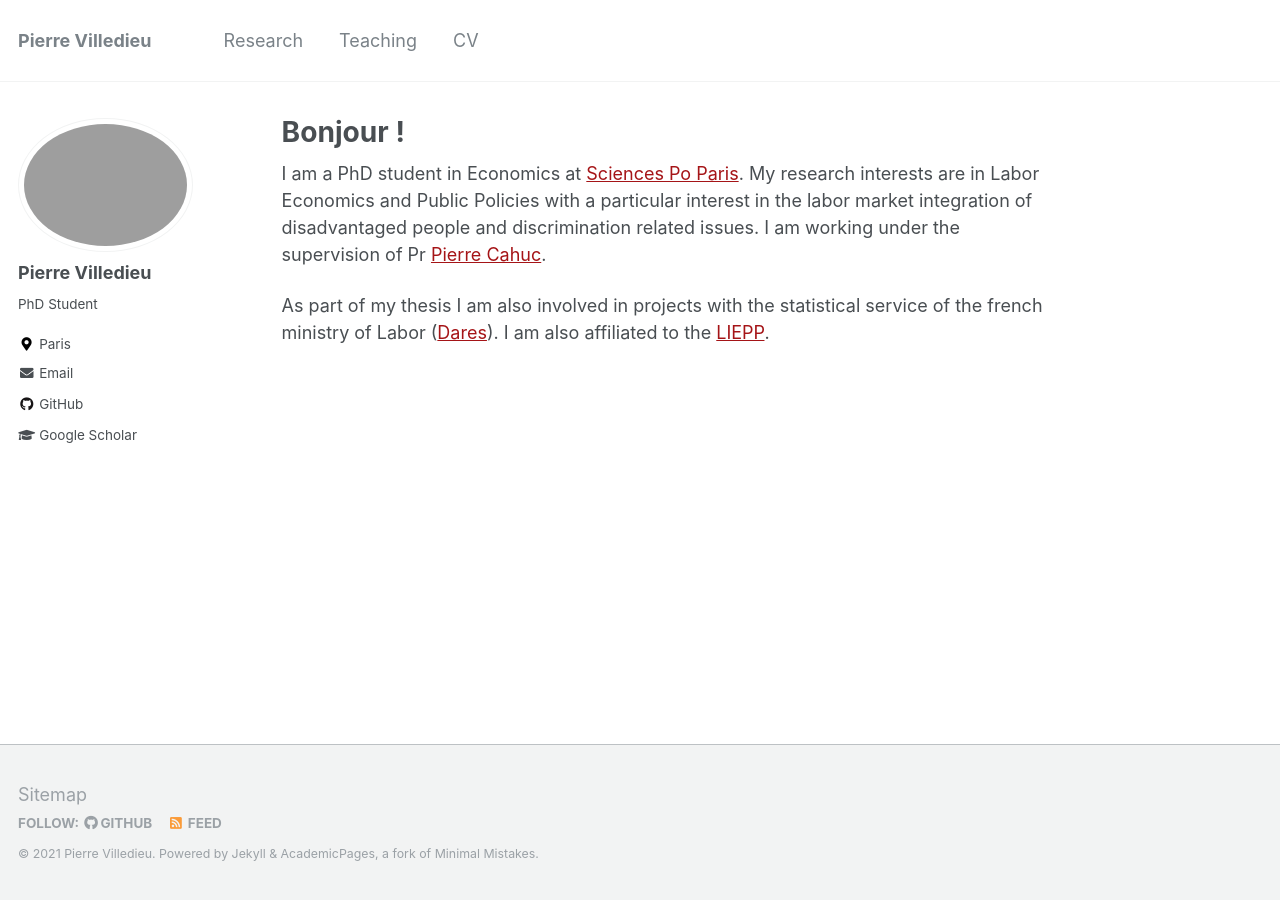
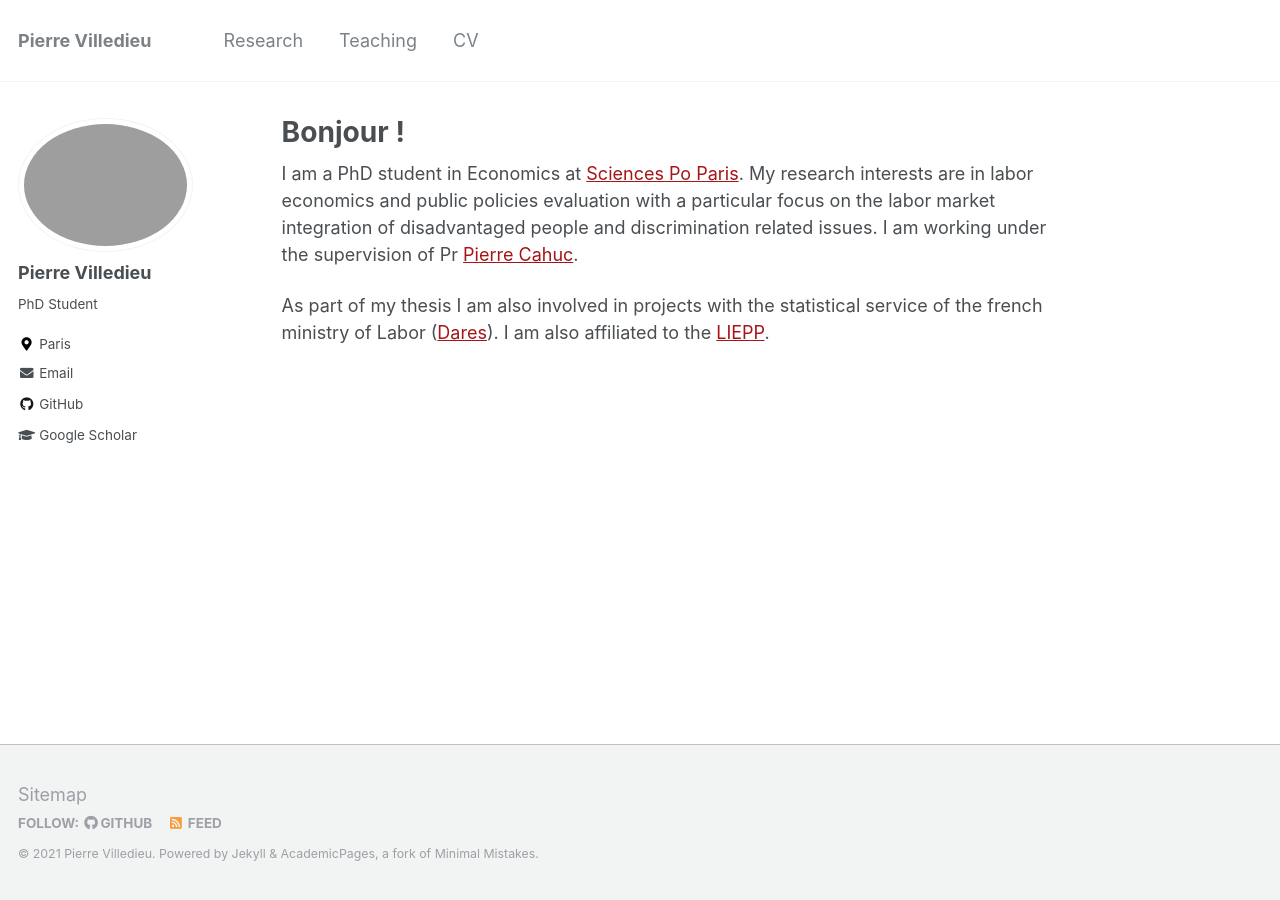
Before and after one commit to pvilledieu/pierre.villedieu, a Jekyll site: the page built from _pages/about.md, in a window 1280 px wide. Built offline with Jekyll 4.4.1, drawn with Linux system fonts in a browser that asks for light colours.

Commit message:
Update about.md

```diff
--- a/_pages/about.md
+++ b/_pages/about.md
@@ -8,6 +8,6 @@ redirect_from:
   - /about.html
 ---
 
-I am a PhD student in Economics at [Sciences Po Paris](https://www.sciencespo.fr/department-economics/en.html). My research interests are in Labor Economics and Public Policies with a particular interest in the labor market integration of disadvantaged people and discrimination related issues. I am working under the supervision of Pr [Pierre Cahuc](https://sites.google.com/site/pierrecahuc/).
+I am a PhD student in Economics at [Sciences Po Paris](https://www.sciencespo.fr/department-economics/en.html). My research interests are in labor economics and public policies evaluation with a particular focus on the labor market integration of disadvantaged people and discrimination related issues. I am working under the supervision of Pr [Pierre Cahuc](https://sites.google.com/site/pierrecahuc/).
 
 As part of my thesis I am also involved in projects with the statistical service of the french ministry of Labor ([Dares](https://dares.travail-emploi.gouv.fr)). I am also affiliated to the [LIEPP](https://www.sciencespo.fr/liepp/en/users/pierrevilledieu.html).
```
